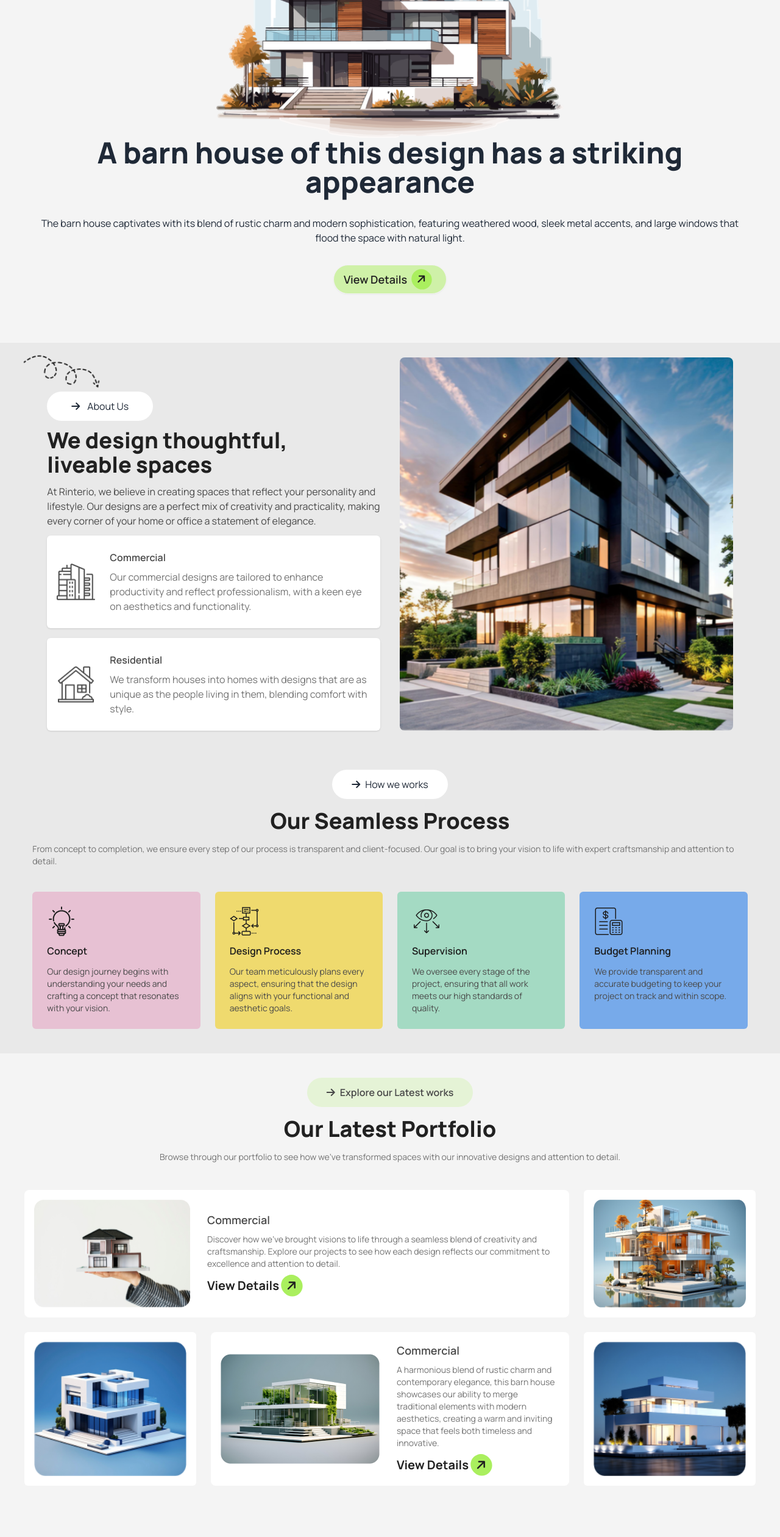
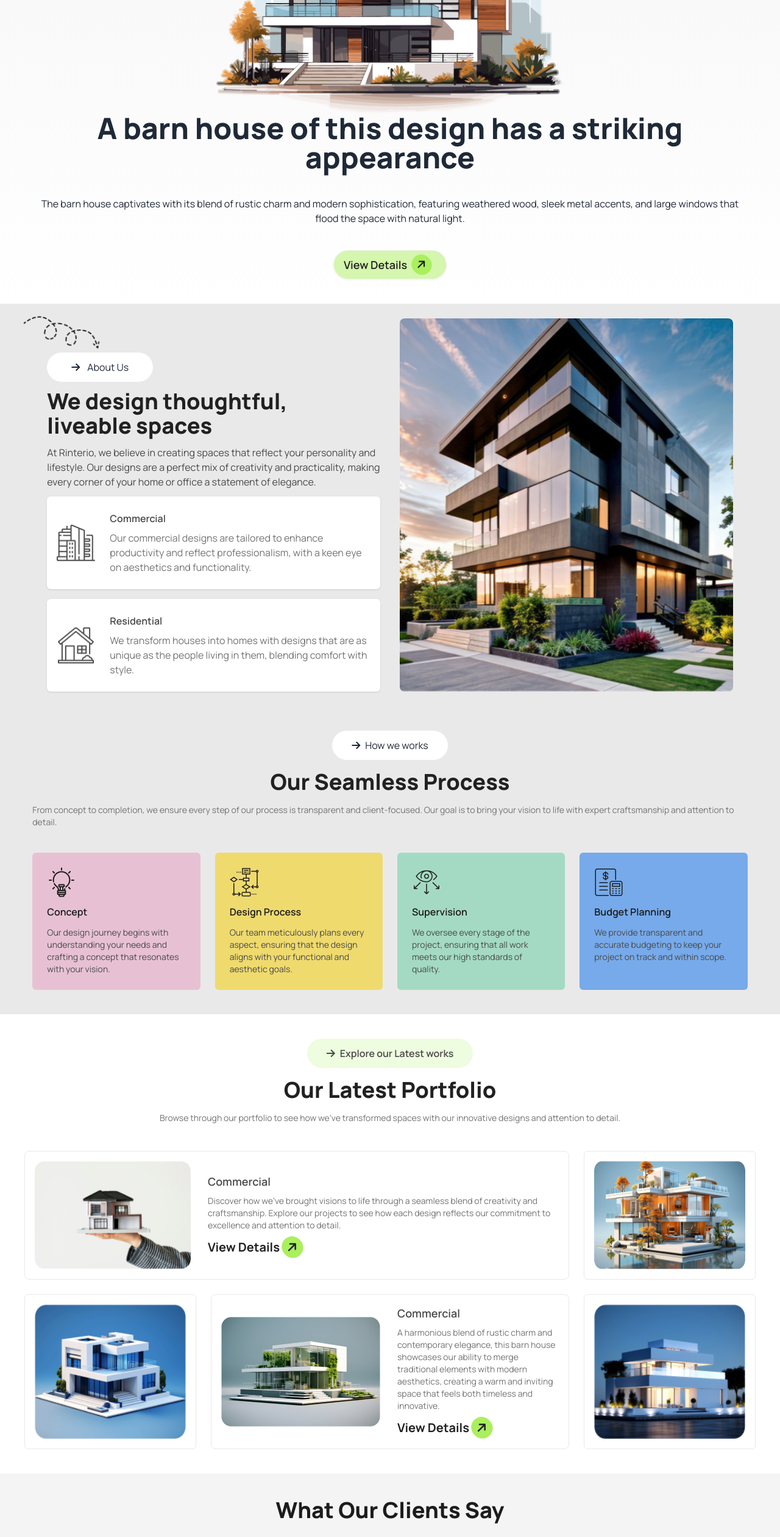
Before and after one commit to yeatasim-cse9/Assignment-3, a plain HTML site: page index.html in a window 1280 px wide. Shown: the part 240-2760 px from the top of the page at 61% size. Drawn offline with nearby package versions, Linux system fonts and the light colour scheme.

Commit message:
added linear background and solve some problem

```diff
--- a/index.html
+++ b/index.html
@@ -59,10 +59,10 @@
   </head>
   <body class="bg-background font-manrope">
     <!-- Header-Section -->
-    <header>
+    <header class="bg-gradient-to-b from-[#f6f6f6] to-white">
       <nav>
         <div
-          class="flex justify-between w-11/12 mx-auto navbar bg-base-100 bg-background"
+          class="flex justify-between w-11/12 mx-auto navbar "
         >
           <div class="navbar-start">
             <i
@@ -148,12 +148,12 @@
         </div>
       </nav>
       <!-- banner-section -->
-      <div class="w-11/12 mx-auto my-10">
+      <div class="w-11/12 pb-10 mx-auto">
         <div>
           <img class="mx-auto" src="assets/banner.png" alt="" />
         </div>
         <!-- text-container -->
-        <div class="space-y-8 text-center">
+        <div class="space-y-10 text-center">
           <h1 class="text-5xl font-extrabold">
             A barn house of this design has a striking appearance
           </h1>
@@ -164,7 +164,7 @@
           </p>
           <div>
             <button
-              class="mb-10 text-lg font-semibold rounded-full btn bg-btn_h text-gray_6 hover:bg-lime-200"
+              class="text-lg font-semibold rounded-full btn bg-btn_h text-gray_6 hover:bg-lime-200"
             >
               View Details
               <i
@@ -179,7 +179,7 @@
     <!-- main-section-start -->
     <main class=" bg-gray_1">
       <!-- design thoughtful section-start -->
-      <div class="w-11/12 p-6 mx-auto mt-4">
+      <div class="w-11/12 p-6 mx-auto ">
         <!-- text-container-start -->
         <div
           class="grid grid-cols-1 gap-8 lg:grid-cols-2"
@@ -298,8 +298,8 @@
       <!-- Works Process -->
 
 <!-- latest portfolio start -->
-<section class="grid grid-cols-1 gap-6 px-10 pb-10 lg:grid-cols-4 md:grid-cols-2 bg-background">
-<section class="w-full mt-10 md:col-span-2 lg:col-span-4 bg-background">
+<section class="grid grid-cols-1 gap-6 px-10 pb-10 bg-white lg:grid-cols-4 md:grid-cols-2">
+<section class="w-full mt-10 md:col-span-2 lg:col-span-4">
         <div
           class="flex flex-col items-center justify-center w-11/12 mx-auto mb-5 space-y-4"
         >
@@ -313,7 +313,7 @@
             Browse through our portfolio to see how we've transformed spaces with our innovative designs and attention to detail.
           </p></div>
 </section>
-    <div class="flex flex-col items-center p-4 bg-white rounded-lg gap-7 md:flex-row md:col-span-2 lg:col-span-3">
+    <div class="flex flex-col items-center p-4 bg-white border rounded-lg gap-7 md:flex-row md:col-span-2 lg:col-span-3 border-gray_1">
     <img class="w-64" src="assets/img1.png" alt="">
     <div>
     <h4 class="mb-2 text-lg font-semibold text-gray_5">Commercial</h4>
@@ -324,16 +324,16 @@
     </div>
   </div>
 <!-- card-2 -->
-  <div class="flex justify-center p-4 bg-white rounded-md" >
+  <div class="flex justify-center p-4 bg-white border rounded-md border-gray_1" >
 <img class="w-64" src="assets/img2.png" alt="">
   </div>
 <!-- card-3 -->
-    <div class="flex justify-center p-4 bg-white rounded-md" >
+    <div class="flex justify-center p-4 bg-white border rounded-md border-gray_1" >
     <img class="w-full"  src="assets/img3.png" alt="">
     </div>
 
 <!-- card-4 -->
- <div class="flex flex-col items-center p-4 bg-white rounded-lg md:col-span-2 gap-7 md:flex-row lg:col-span-2 ">
+ <div class="flex flex-col items-center p-4 bg-white border rounded-lg border-gray_1 md:col-span-2 gap-7 md:flex-row lg:col-span-2 ">
     <img class="w-full" src="assets/img4.png" alt="">
     <div>
     <h4 class="mb-2 text-lg font-semibold text-gray_5">Commercial</h4>
@@ -344,7 +344,7 @@
     </div>
   </div>
   <!-- card-5 -->
-  <div class="flex justify-center p-4 bg-white rounded-md" >
+  <div class="flex justify-center p-4 bg-white border rounded-md border-gray_1" >
 <img class="w-full" src="assets/img5.png" alt="">
   </div>
 
@@ -494,7 +494,7 @@
     </footer>
 
     <!-- last-section-start -->
-     <section class="pt-18 bg-gray_7">
+     <section class="mt-2 pt-18 bg-gray_7">
       <div class="grid w-11/12 grid-cols-1 py-10 mx-auto space-y-8 text-center">
         <div class="flex items-center justify-center">
             <i
```
